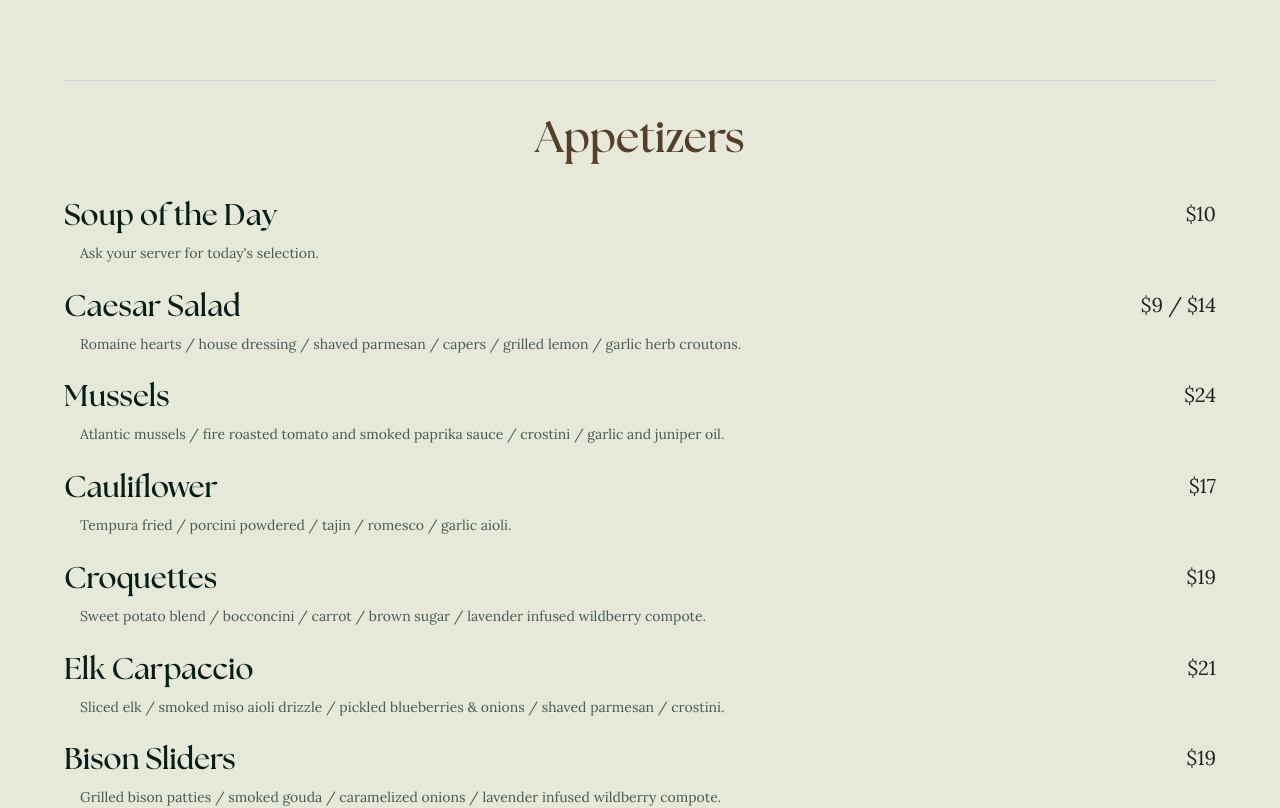
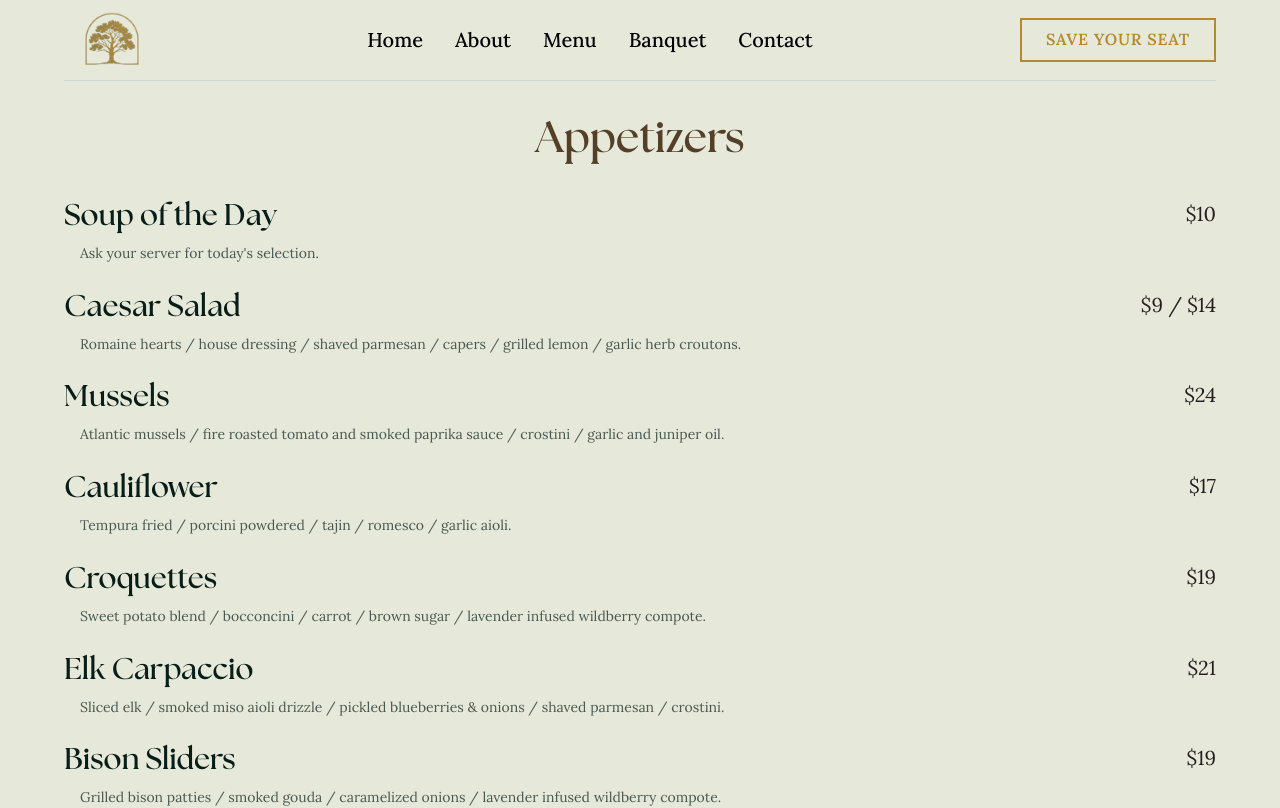
Before and after one commit to AESiR-0/woodvale, a Next.js app: page /menu in a window 1280 px wide. Shown: the top 808 px of the page. Built offline with nearby package versions, Linux system fonts and the light colour scheme.

Commit message:
added navbar and footer the menu page

```diff
--- a/app/menu/layout.tsx
+++ b/app/menu/layout.tsx
@@ -1,13 +1,17 @@
 import { ReactNode } from "react";
+import Navbar from "@/components/Navbar";
+import Footer from "@/components/Footer";
 
 interface MenuLayoutProps {
-    children: ReactNode;
+  children: ReactNode;
 }
 
 export default function MenuLayout({ children }: MenuLayoutProps) {
-    return (
-        <div className=" bg-white">
-            {children}
-        </div >
-    );
+  return (
+    <div>
+      <Navbar textColor="text-black" scrolledTextColor="text-white" />
+      {children}
+      <Footer />
+    </div>
+  );
 }
--- a/app/menu/page.tsx
+++ b/app/menu/page.tsx
@@ -250,9 +250,18 @@ import TraditionalMenu from "@/components/TraditionalManu";
 
 export default function FoodMenu() {
   return (
-    <Suspense fallback={<div className="min-h-screen flex items-center justify-center">Loading...</div>}>
-      {/* <FoodMenuContent /> */}
-      <TraditionalMenu />
-    </Suspense>
+    <>
+      <Suspense
+        fallback={
+          <div className="min-h-screen flex items-center justify-center">
+            Loading...
+          </div>
+        }
+      >
+        <TraditionalMenu />
+      </Suspense>
+    </>
   );
 }
+
+// {/* <FoodMenuContent /> */}
--- a/app/page.tsx
+++ b/app/page.tsx
@@ -5,7 +5,7 @@ import Footer from "@/components/Footer";
 import TestimonialsSection from "@/components/Testimonial";
 import Hero from "@/components/Hero";
 import ServicesSection from "@/components/WhatWeOffer";
-import ReservationForm from "@/components/ReservationForm";
+// import ReservationForm from "@/components/ReservationForm";
 import Banquet from "@/components/Banquet";
 import FeelOrder from "@/components/FeelOrder";
 
--- a/components/Navbar.tsx
+++ b/components/Navbar.tsx
@@ -16,7 +16,7 @@ export default function Navbar({
   bgColor = "bg-transparent",
   scrolledBgColor = "bg-[#f0ece6]",
   textColor = "text-white",
-  scrolledTextColor = "text-black",
+  scrolledTextColor = "text-white",
   hoverColor = "hover:text-[var(--mint)]",
 }: NavbarProps) {
   const [isScrolled, setIsScrolled] = useState(false);
@@ -34,7 +34,7 @@ export default function Navbar({
   return (
     <nav
       className={`fixed top-0 left-0 right-0 z-50 transition-all duration-300 ${isScrolled
-        ? 'bg-[#071d18] text-black backdrop-blur-sm '
+        ? `bg-[#071d18] backdrop-blur-sm `
         : 'bg-transparent'
         }`}
     >
@@ -55,31 +55,41 @@ export default function Navbar({
           <div className="hidden md:flex items-center space-x-8">
             <Link
               href="/"
-              className={` text-white  hover:text-[var(--mint)] transition-colors duration-200 font-medium`}
+              className={`${
+                isScrolled ? scrolledTextColor : textColor
+              } hover:text-[var(--mint)] transition-colors duration-200 font-medium`}
             >
               Home
             </Link>
             <Link
               href="/about"
-                  className={` text-white  hover:text-[var(--mint)] transition-colors duration-200 font-medium`}
+              className={`${
+                isScrolled ? scrolledTextColor : textColor
+              } hover:text-[var(--mint)] transition-colors duration-200 font-medium`}
             >
               About
             </Link>
             <Link
               href="/menu"
-              className={` text-white  hover:text-[var(--mint)] transition-colors duration-200 font-medium`}
+              className={`${
+                isScrolled ? scrolledTextColor : textColor
+              } hover:text-[var(--mint)] transition-colors duration-200 font-medium`}
             >
               Menu
             </Link>
             <Link
               href="/banquet"
-              className={` text-white  hover:text-[var(--mint)] transition-colors duration-200 font-medium`}
+              className={`${
+                isScrolled ? scrolledTextColor : textColor
+              } hover:text-[var(--mint)] transition-colors duration-200 font-medium`}
             >
               Banquet
             </Link>
             <Link
               href="/contact"
-              className={` text-white  hover:text-[var(--mint)] transition-colors duration-200 font-medium`}
+              className={`${
+                isScrolled ? scrolledTextColor : textColor
+              } hover:text-[var(--mint)] transition-colors duration-200 font-medium`}
             >
               Contact
             </Link>
```
